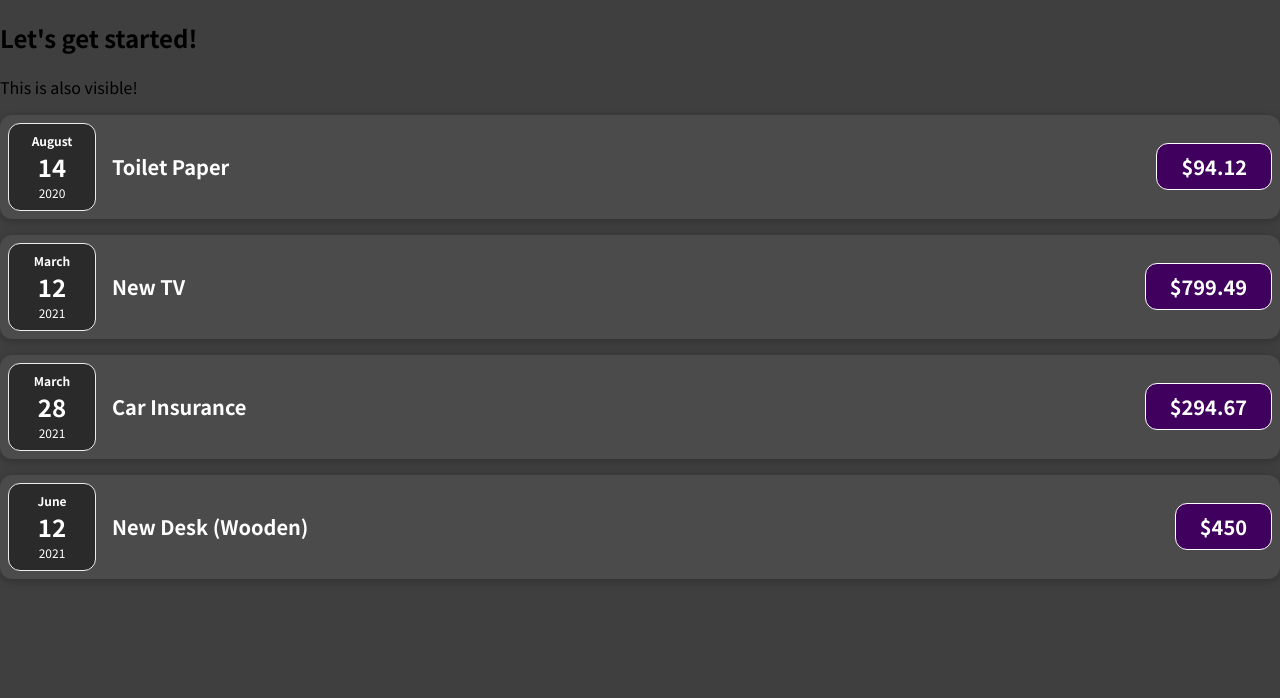
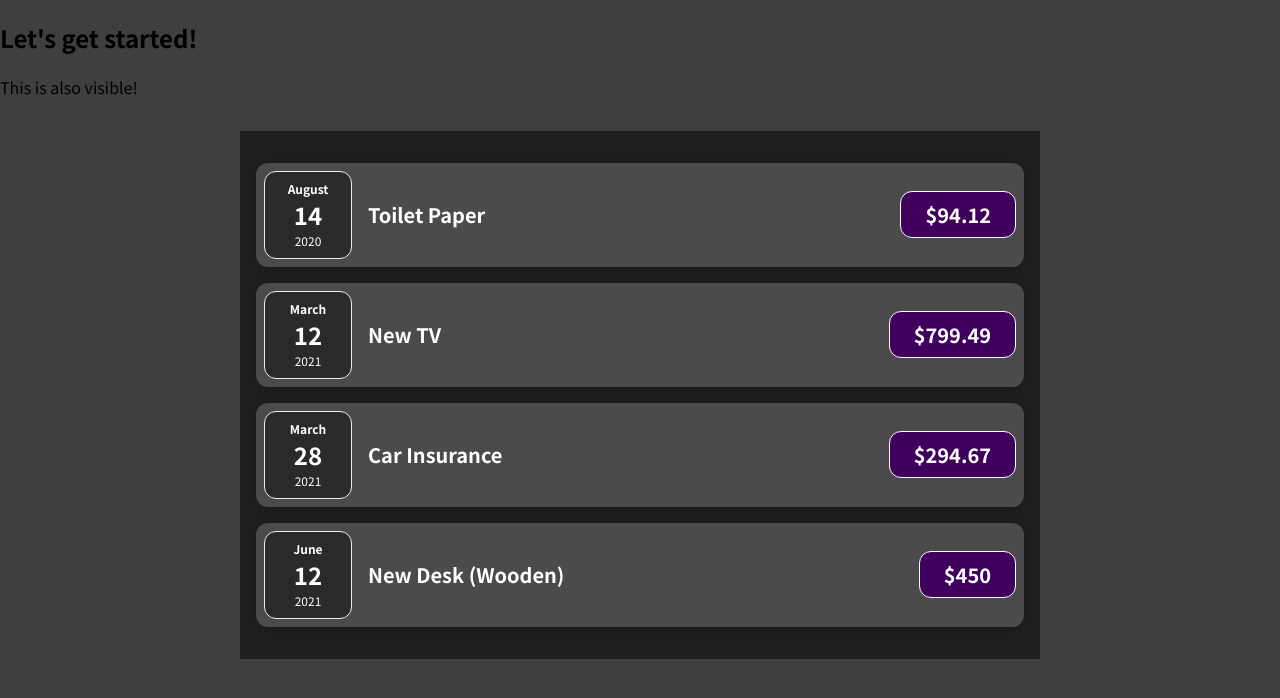
Before and after one commit to minwoogwak99/react-course, a JavaScript app in the folder react-c/: page / in a window 1280 px wide. Shown: the top 698 px of the page. Built offline with nearby package versions, Linux system fonts and the light colour scheme.

Commit message:
concept of composition

```diff
--- a/react-c/src/App.js
+++ b/react-c/src/App.js
@@ -1,4 +1,4 @@
-import ExpenseItem from "./components/ExpenseItem";
+import Expenses from "./components/Expenses";
 
 function App() {
   const expenses = [
@@ -27,26 +27,8 @@
     <div>
       <h2>Let's get started!</h2>
       <div>This is also visible!</div>
-      <ExpenseItem
-        title={expenses[0].title}
-        date={expenses[0].date}
-        price={expenses[0].amount}
-      />
-      <ExpenseItem
-        title={expenses[1].title}
-        date={expenses[1].date}
-        price={expenses[1].amount}
-      />
-      <ExpenseItem
-        title={expenses[2].title}
-        date={expenses[2].date}
-        price={expenses[2].amount}
-      />
-      <ExpenseItem
-        title={expenses[3].title}
-        date={expenses[3].date}
-        price={expenses[3].amount}
-      />
+
+      <Expenses expenses={expenses} />
     </div>
   );
 }
--- /dev/null
+++ b/react-c/src/components/Card.css
@@ -0,0 +1,4 @@
+.card {
+  border-radius: 12px;
+  box-shadow: 0 1px 8px rgba(0, 0, 0, 0.25);
+}
--- /dev/null
+++ b/react-c/src/components/Card.js
@@ -0,0 +1,8 @@
+import "./Card.css";
+
+function Card(props) {
+  const classes = "card " + props.className;
+  return <div className={classes}>{props.children}</div>;
+}
+
+export default Card;
--- a/react-c/src/components/ExpenseItem.css
+++ b/react-c/src/components/ExpenseItem.css
@@ -2,10 +2,8 @@
   display: flex;
   justify-content: space-between;
   align-items: center;
-  box-shadow: 0 2px 8px rgba(0, 0, 0, 0.25);
   padding: 0.5rem;
   margin: 1rem 0;
-  border-radius: 12px;
   background-color: #4b4b4b;
 }
 
--- a/react-c/src/components/ExpenseItem.js
+++ b/react-c/src/components/ExpenseItem.js
@@ -1,16 +1,17 @@
 import "./ExpenseItem.css";
+import Card from './Card'
 import ExpenseDate from "./ExpenseDate";
 
 function ExpenseItem(props) {
 
   return (
-    <div className="expense-item">
+    <Card className="expense-item">
       <ExpenseDate date={props.date}/>
       <div className="expense-item__description">
         <h2>{props.title}</h2>
         <div className="expense-item__price">${props.price}</div>
       </div>
-    </div>
+    </Card>
   );
 }
 
--- /dev/null
+++ b/react-c/src/components/Expenses.css
@@ -0,0 +1,8 @@
+.expenses {
+  padding: 1rem;
+  background-color: rgb(31, 31, 31);
+  margin: 2rem auto;
+  width: 50rem;
+  max-width: 95%;
+
+}
--- /dev/null
+++ b/react-c/src/components/Expenses.js
@@ -0,0 +1,32 @@
+import ExpenseItem from "./ExpenseItem";
+import './Expenses.css'
+
+function Expenses(props) {
+  const expenses = props.expenses;
+  return (
+    <div className="expenses">
+      <ExpenseItem
+        title={expenses[0].title}
+        date={expenses[0].date}
+        price={expenses[0].amount}
+      />
+      <ExpenseItem
+        title={expenses[1].title}
+        date={expenses[1].date}
+        price={expenses[1].amount}
+      />
+      <ExpenseItem
+        title={expenses[2].title}
+        date={expenses[2].date}
+        price={expenses[2].amount}
+      />
+      <ExpenseItem
+        title={expenses[3].title}
+        date={expenses[3].date}
+        price={expenses[3].amount}
+      />
+    </div>
+  );
+}
+
+export default Expenses;
```
Also changed, not shown: 1 other file (tests, documents, lock files or other folders).
